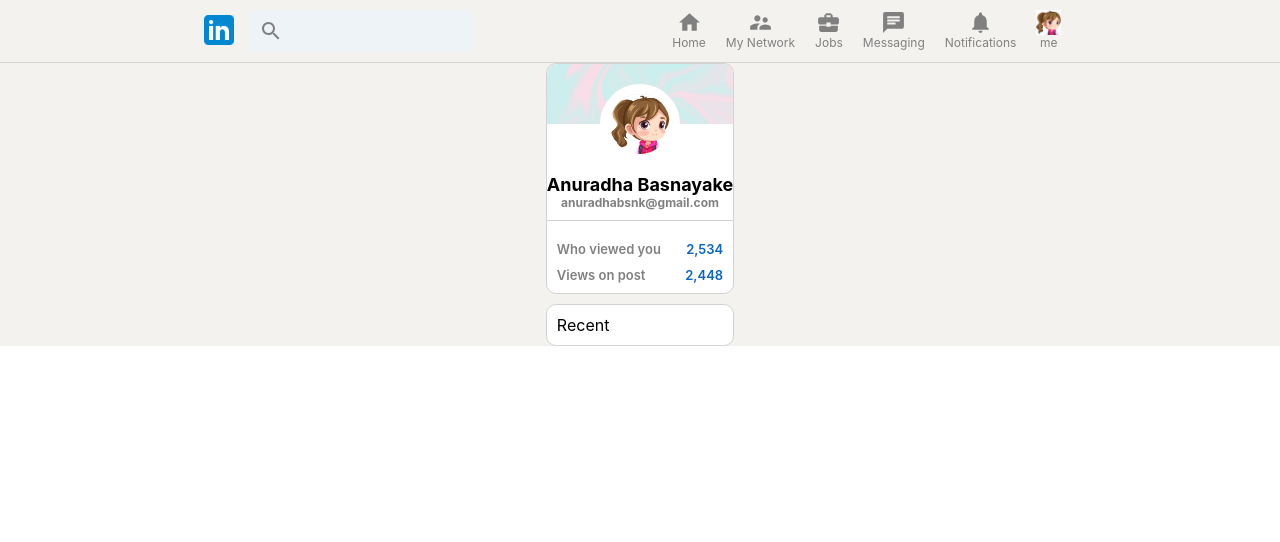
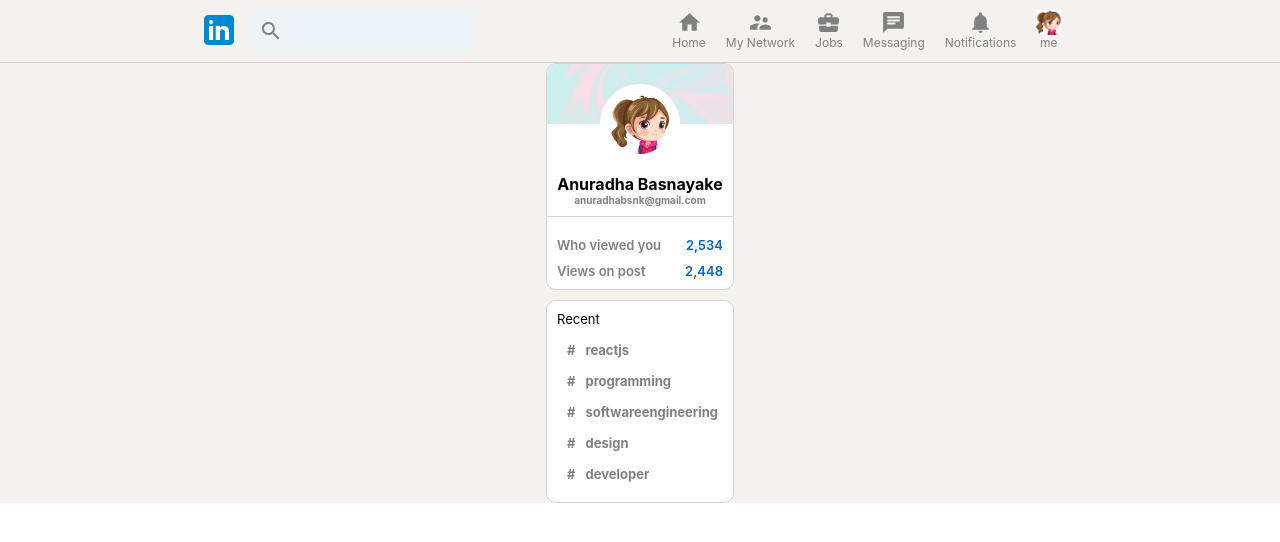
Before and after one commit to cloby99/linkedin-clone, a React (Create React App) app: page / in a window 1280 px wide. Shown: the top 542 px of the page. Built offline with nearby package versions, Linux system fonts and the light colour scheme.

Commit message:
Completed sidebar component

```diff
--- a/src/Sidebar.css
+++ b/src/Sidebar.css
@@ -1,7 +1,8 @@
 .sidebar {
     position: sticky;
     top: 80px;
-    flex: 20%;
+    flex: 0.2;
+    /* width: 100%; */
     border-radius: 10px;
     text-align: center;
     height: fit-content;
@@ -16,11 +17,11 @@
 
 .sidebar__top > h4 {
     color: gray;
-    font-size: 12px;
+    font-size: 10px;
 }
 
 .sidebar__top > h2 {
-    font-size: 18px;
+    font-size: 16px;
 }
 
 .sidebar__top{
@@ -82,3 +83,30 @@
     border-radius: 10px;
     margin-top: 10px;
 }
+
+.sidebar__bottom > p {
+    font-size: 13px;
+    padding-bottom: 10px;
+}
+
+.sidebar__recentItem{
+    display: flex;
+    font-size: 13px;
+    color: gray;
+    font-weight: bolder;
+    cursor: pointer;
+    margin-bottom: 5px;
+    padding: 5px;
+}
+
+.sidebar__recentItem:hover{
+    background-color: whitesmoke;
+    border-radius: 10px;
+    cursor: pointer;
+    color: black;
+}
+
+.sidebar__hash{
+    margin-right: 10px;
+    margin-left: 5px;
+}
--- a/src/Sidebar.js
+++ b/src/Sidebar.js
@@ -6,6 +6,15 @@
 
 
 function Sidebar() {
+
+    const recentItem = (topic) => (
+        <div className='sidebar__recentItem'>
+            <span className='sidebar__hash'>#</span>
+            <p>{topic}</p>
+        </div>
+    )
+
+
   return (
     <div className='sidebar'>
         <div className="sidebar__top">
@@ -27,6 +36,12 @@
         </div>
         <div className="sidebar__bottom">
             <p>Recent</p>
+            {recentItem('reactjs')}
+            {recentItem('programming')}
+            {recentItem('softwareengineering')}
+            {recentItem('design')}
+            {recentItem('developer')}
+
         </div>
     </div>
   )
```
